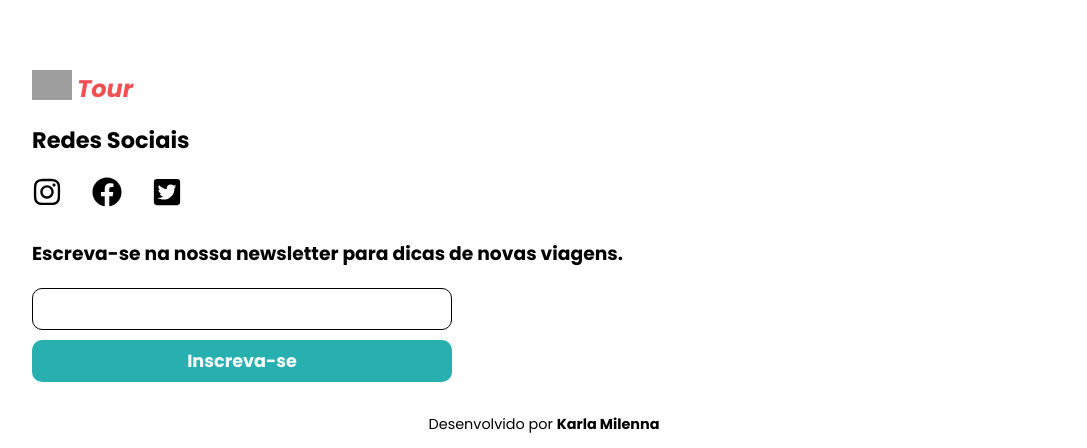
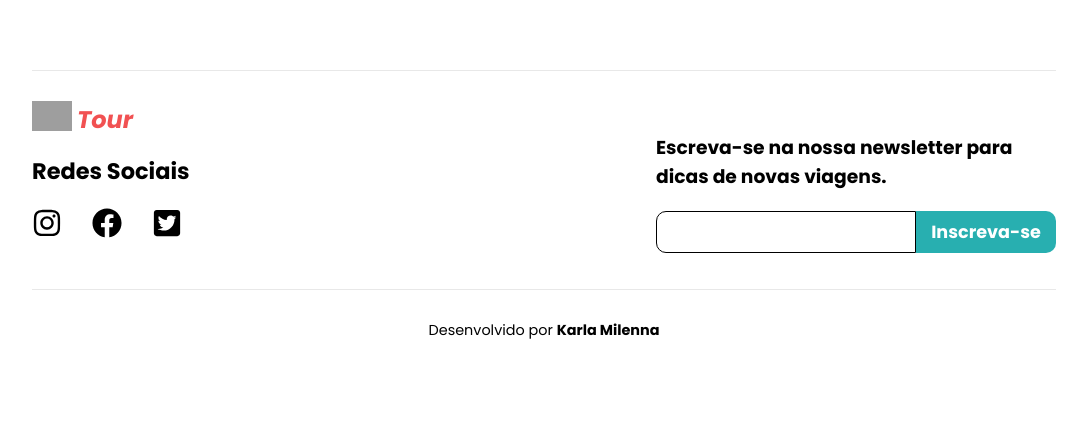
Before and after one commit to kamilenna/projetoViagens, a React (Vite) app: page / in a window 1280 px wide. Shown: the part 2942-3390 px from the top of the page, without its empty margins (96-1183 px from the left). After the commit the page ends 3299 px from the top, so only its background shows below. Built offline with nearby package versions, Linux system fonts and the light colour scheme; grey boxes are pictures that could not be loaded.

Commit message:
Componente Footer concluído

```diff
--- a/src/Componentes/Footer.jsx
+++ b/src/Componentes/Footer.jsx
@@ -7,24 +7,32 @@ export default function Footer() {
     return (
         <div>
             <section className="container-footer">
+                <hr />
+                <div className="content">
+                    <div>
                         <div className="logo">
                             <div className="icon-logo" style={{ width: "40px" }}><img src={Logo} /></div>
                             <h2>Tour</h2>
                         </div>
-                <div className="redes">
+                        <section className="redes">
                             <h3>Redes Sociais</h3>
                             <div className="icons-redes">
                                 <FaInstagram className="icon" />
                                 <FaFacebook className="icon" />
                                 <FaTwitterSquare className="icon" />
                             </div>
+                        </section>
                     </div>
-                <div className="newsletter">
+                    <section className="newsletter">
                         <h3>Escreva-se na nossa newsletter para dicas de novas viagens.</h3>
-                    <input type="text" id="email" />
+                        <div className="input-btn">
+                            <input type="email" id="email" />
                             <button>Inscreva-se</button>
                         </div>
+                    </section>
 
+                </div>
+                <hr />
                 <p className="autor">Desenvolvido por <a href="https://karlamilenna.netlify.app/" target="_blank" rel="noopener noreferrer">Karla Milenna</a></p>
             </section>
         </div>
--- a/src/styles/Footer.css
+++ b/src/styles/Footer.css
@@ -2,6 +2,13 @@
     width: 80vw;
     margin: 0 auto;
     padding: 3rem 0 1rem 0;
+}
+
+hr {
+    background: #00000017;
+    border: none;
+    height: 1px;
+    margin-bottom: 30px;
 }
 
 .redes {
@@ -31,6 +38,7 @@
     margin: 2rem 0 1rem 0;
     display: flex;
     flex-direction: column;
+    max-width: 400px;
 }
 
 .newsletter h3 {
@@ -55,10 +63,11 @@
     color: #fff;
     font-size: 1.1rem;
     font-weight: 700;
+    margin-bottom: 20px;
+
 }
 
 .autor {
-    margin-top: 2rem;
     text-align: center;
     font-size: 0.9rem;
 }
@@ -73,3 +82,32 @@
     color: #F15152;
     text-decoration: underline;
 }
+
+@media (min-width: 768px) {
+    .content {
+        display: flex;
+        flex-direction: row;
+        justify-content: space-between;
+    }
+
+    .input-btn {
+        display: flex;
+    }
+
+    .newsletter input {
+        border-radius: 10px 0px 0px 10px;
+        width: 260px;
+    }
+
+    .newsletter button {
+        border-radius: 0px 10px 10px 0px;
+        /*padding: 0 1rem;*/
+        width: 140px;
+    }
+}
+
+@media (min-width: 1586px) {
+    .container-footer {
+      width: 50vw;
+  }
+  }
--- a/src/styles/Menu.css
+++ b/src/styles/Menu.css
@@ -149,6 +149,11 @@ header{
     .menu-item a{
       display: flex;
       margin: 0 2rem;
+      transition: .1s;
+    }
+
+    .menu-item a:hover{
+      color: #F15152;
     }
   }
 
```
Lines whose indentation alone changed are shown as unchanged.
